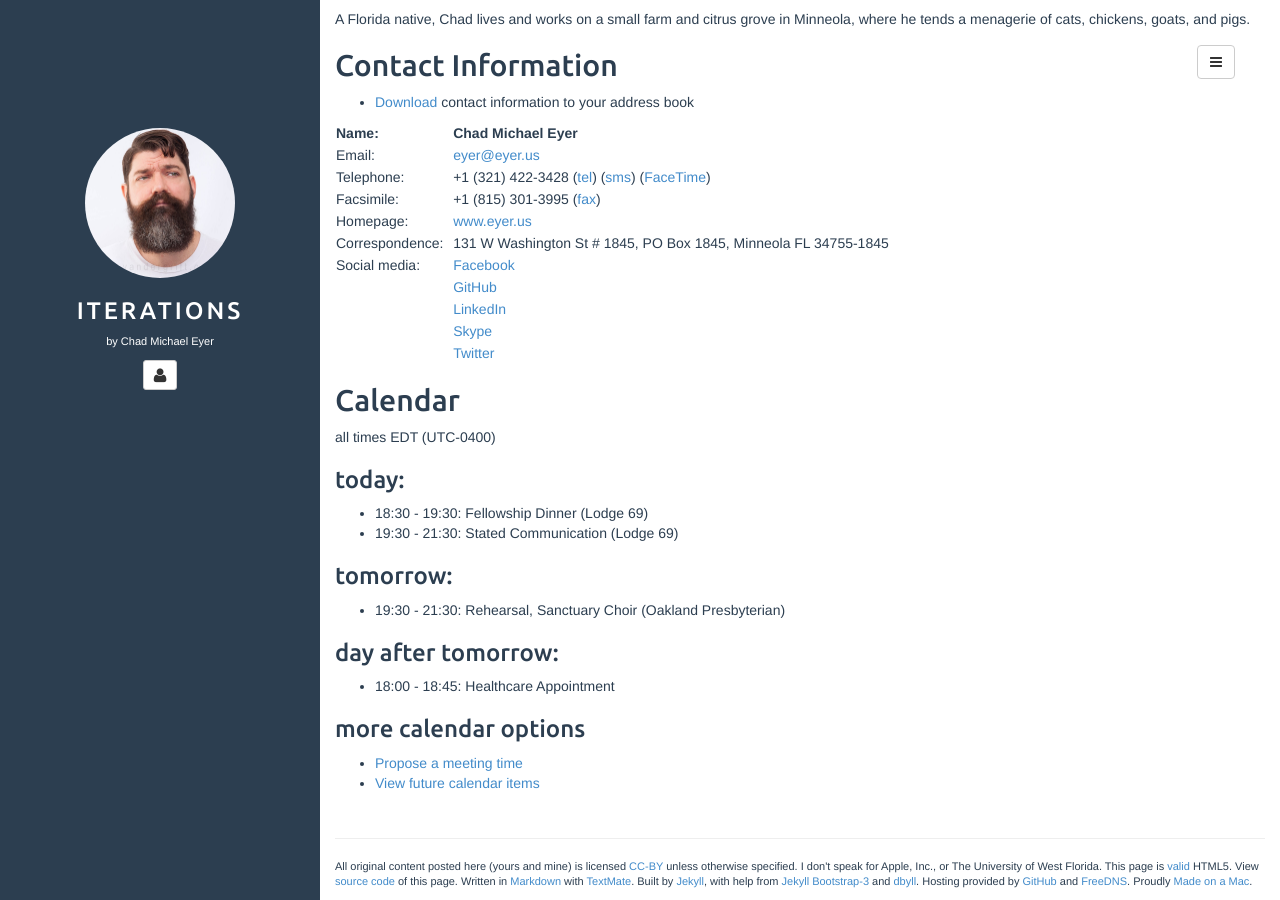
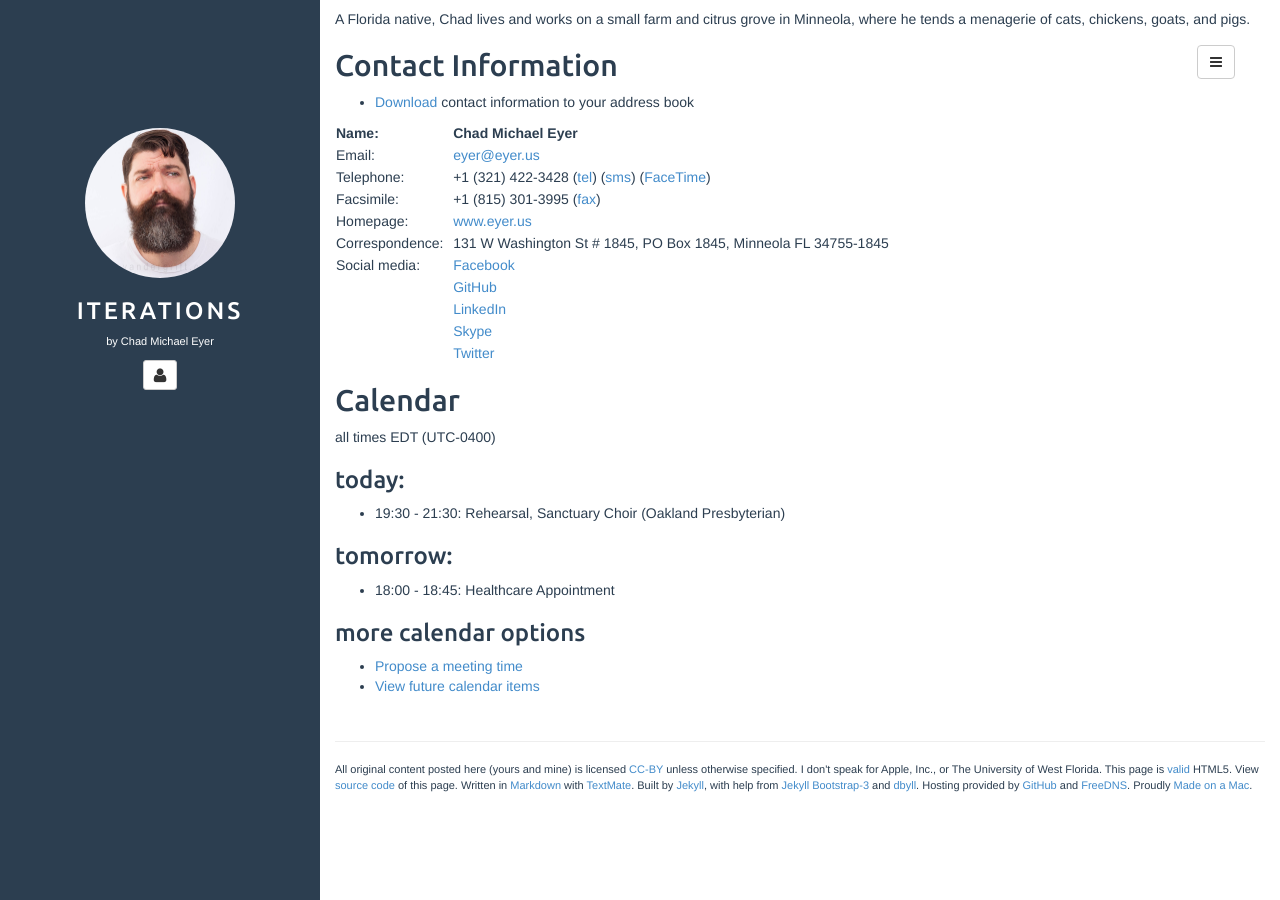
Before and after one commit to chadmichaeleyer/chadmichaeleyer.github.io, a Jekyll site: the page built from about.md, in a window 1280 px wide and 900 px high, scrolled down 1050 px. Built offline with Jekyll 4.4.1, drawn with Linux system fonts in a browser that asks for light colours.

Commit message:
calendar update

```diff
--- a/calendar.markdown
+++ b/calendar.markdown
@@ -2,13 +2,8 @@ all times EDT (UTC-0400)
 
 ### today:
 
-* 18:30 - 19:30: Fellowship Dinner (Lodge 69)
-* 19:30 - 21:30: Stated Communication (Lodge 69)
+* 19:30 - 21:30: Rehearsal, Sanctuary Choir (Oakland Presbyterian)
 
 ### tomorrow:
 
-* 19:30 - 21:30: Rehearsal, Sanctuary Choir (Oakland Presbyterian)
-
-### day after tomorrow:
-
 * 18:00 - 18:45: Healthcare Appointment
```
Also changed, not shown: calendar-year.markdown (+5 -5 lines).
